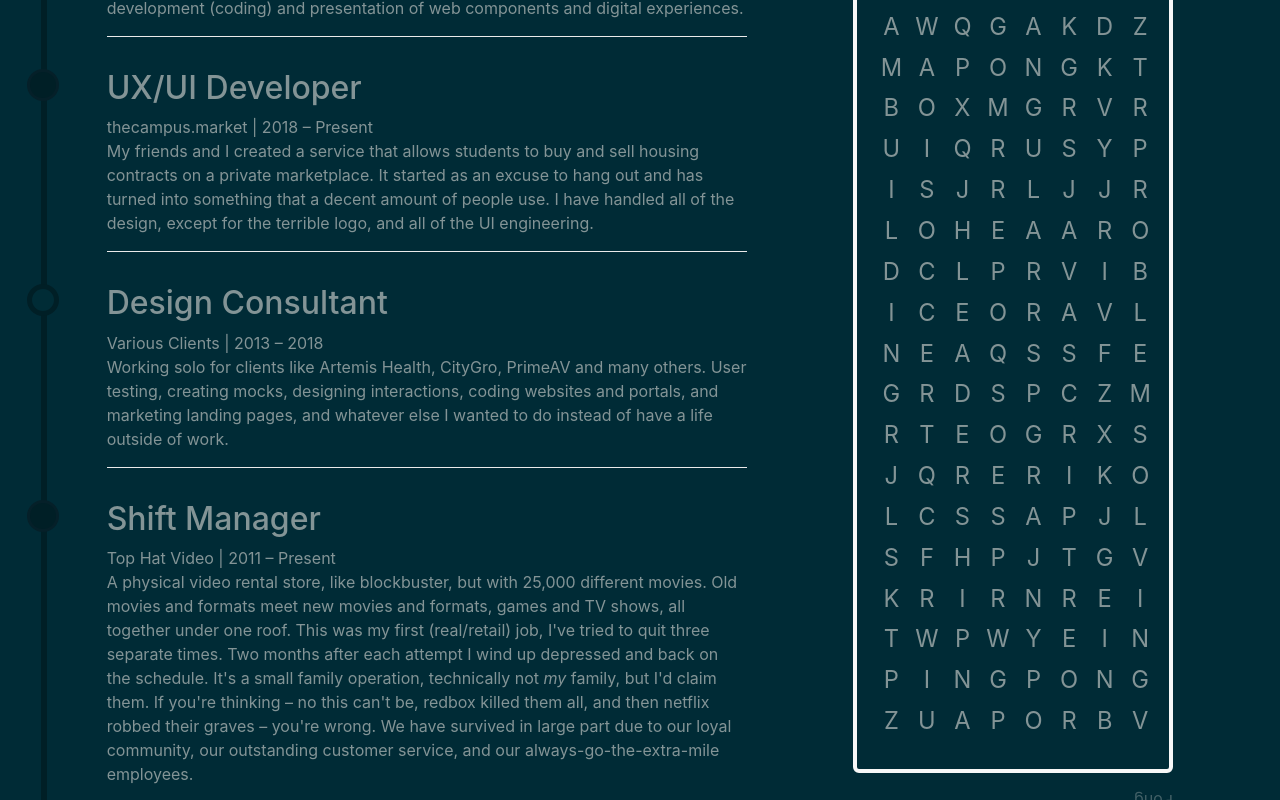
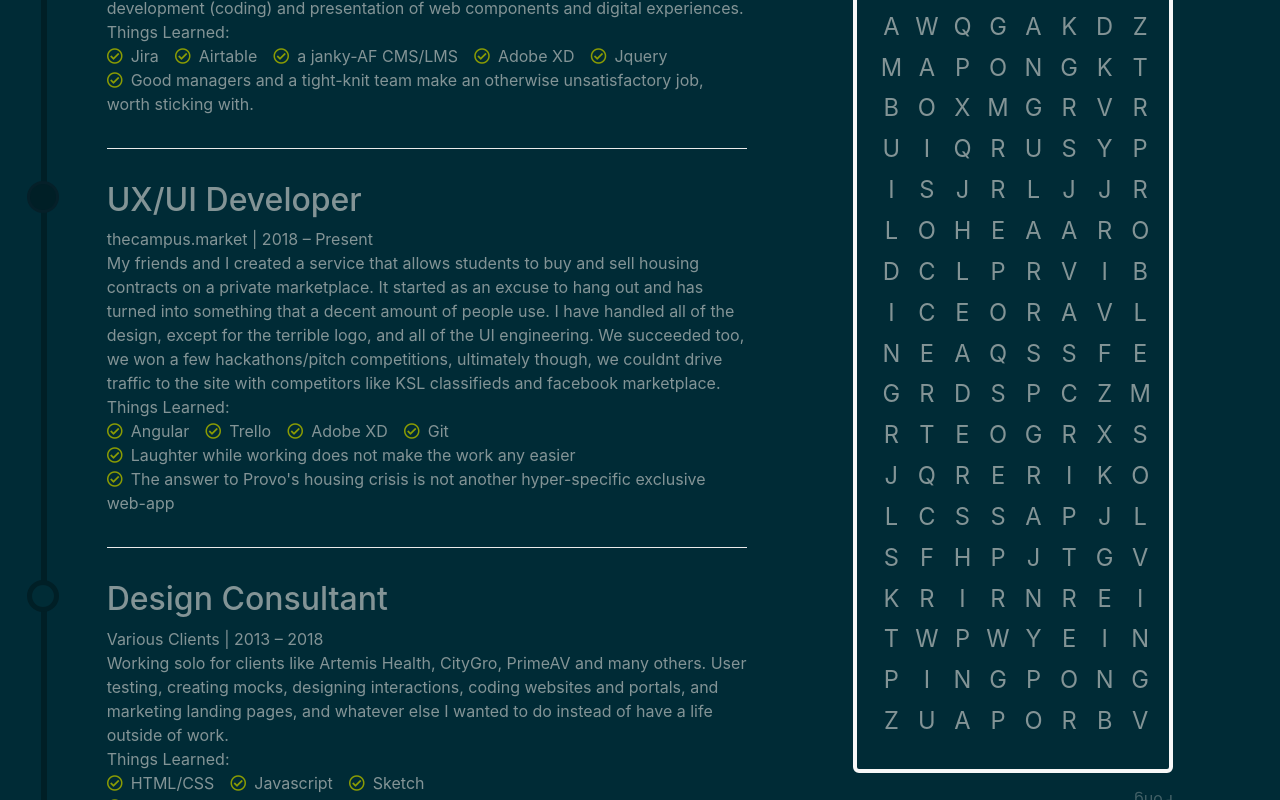
Before and after one commit to spennydix/portfolio-app, an Angular app: page /about in a window 1280 px wide. Shown: the part 620-1420 px from the top of the page. Built offline with nearby package versions, Linux system fonts and the light colour scheme.

Commit message:
added some cute check marks to my about page, for takeaways.

```diff
--- a/src/app/about/about.component.html
+++ b/src/app/about/about.component.html
@@ -25,6 +25,17 @@
         <div class="job-description">
           Working as part of a design team to accomplish goals of the client but also of the in-house agency. Handling many concurrent, high profile projects. Design, user testing, development (coding) and presentation of web components and digital
           experiences.
+          <div class="tools">
+            Things Learned:
+            <ul>
+              <li>Jira</li>
+              <li>Airtable</li>
+              <li>a janky-AF CMS/LMS</li>
+              <li>Adobe XD</li>
+              <li>Jquery</li>
+              <li>Good managers and a tight-knit team make an otherwise unsatisfactory job, worth sticking with.</li>
+              </ul>
+            </div>
         </div>
       </div>
 
@@ -33,7 +44,18 @@
         <div class="job-subTitle">thecampus.market | 2018 – Present</div>
         <div class="job-description">
           My friends and I created a service that allows students to buy and sell housing contracts on a private marketplace. It started as an excuse to hang out and has turned into something that a decent amount of people use. I have handled all of
-          the design, except for the terrible logo, and all of the UI engineering.
+          the design, except for the terrible logo, and all of the UI engineering. We succeeded too, we won a few hackathons/pitch competitions, ultimately though, we couldnt drive traffic to the site with competitors like KSL classifieds and facebook marketplace.
+          <div class="tools">
+            Things Learned:
+            <ul>
+              <li>Angular</li>
+              <li>Trello</li>
+              <li>Adobe XD</li>
+              <li>Git</li>
+              <li>Laughter while working does not make the work any easier</li>
+              <li>The answer to Provo's housing crisis is not another hyper-specific exclusive web-app</li>
+              </ul>
+            </div>
         </div>
       </div>
 
@@ -43,7 +65,15 @@
         <div class="job-description">
           Working solo for clients like Artemis Health, CityGro, PrimeAV and many others. User testing, creating mocks, designing interactions, coding websites and portals, and marketing landing pages, and whatever else I wanted to do instead of
           have a life outside of work.
-
+          <div class="tools">
+            Things Learned:
+            <ul>
+              <li>HTML/CSS</li>
+              <li>Javascript</li>
+              <li>Sketch</li>
+              <li>When it rains consultant work it pours, and you will burn out fast trying to work for everyone.</li>
+              </ul>
+            </div>
         </div>
       </div>
 
--- a/src/app/about/about.component.scss
+++ b/src/app/about/about.component.scss
@@ -25,6 +25,22 @@ section#about {
     margin-bottom: 2em;
     border-bottom: 1px solid #eaeaea;
     padding-bottom: 1em;
+
+    .tools ul {
+      list-style-type: none;
+      padding-left:0px;
+      li {
+        display: inline-block;
+        padding-right:1em;
+
+        &:before {
+          content: "\f058";
+          font-family: "Font Awesome 5 Free";
+          margin-right:.5rem;
+          color:#8a9c04;
+        }
+      }
+    }
   }
 
   .skills {
@@ -43,6 +59,7 @@ section#about {
         text-transform: uppercase;
       }
     }
+
     .wordsearch-key {
       opacity: 0.5;
       padding: 1rem 0;
@@ -59,7 +76,6 @@ section#about {
   position: absolute;
   left: -4.1rem;
   // background-color: #000;
-
   // DARK MODE
   background-color: #001f26;
 }
@@ -71,23 +87,17 @@ section#about {
   position: absolute;
   left: -4.95rem;
   // border: 3px solid #fff;
-
   // DARK MODE
   border: 3px solid #052029;
-
   border-radius: 50%;
   background: #001f26;
 }
 
 .resume-item.past:before {
   // background: #fff;
-
   // DARK MODE
   background: #002c36;
-
   // border: 5px solid #000;
-
   // DARK MODE
   border: 5px solid #001f26;
-
 }
```
